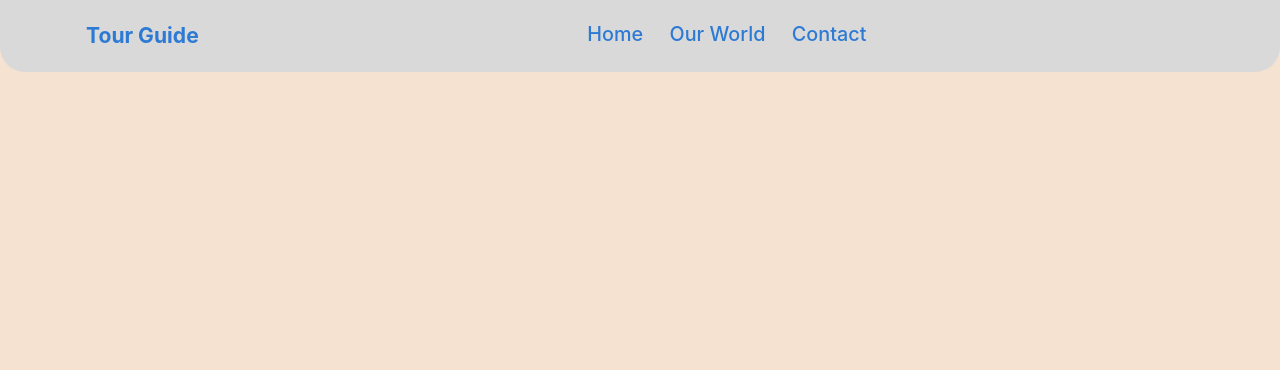
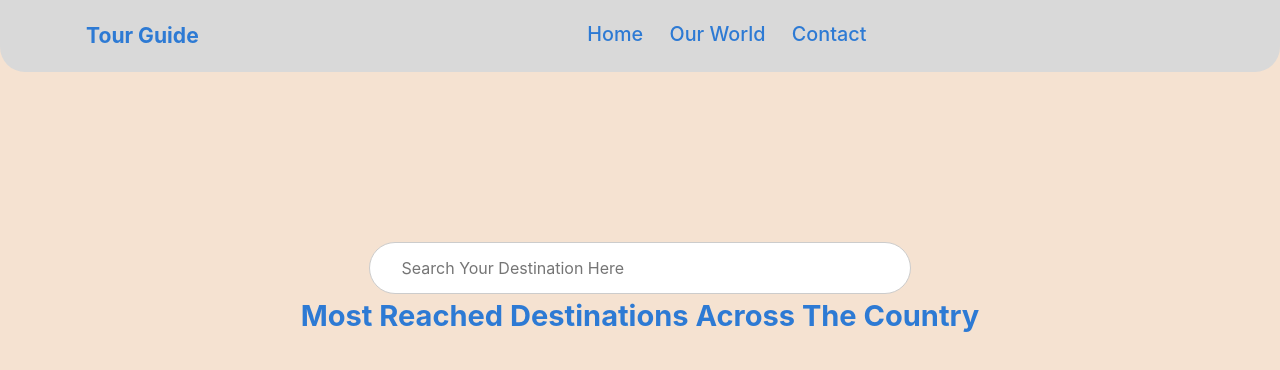
Before and after one commit to Ken104-web/Tourguide, a React (Vite) app in the folder client/: page /guide in a window 1280 px wide. Shown: the top 370 px of the page. Built offline with nearby package versions, Linux system fonts and the light colour scheme; no server answers.

Commit message:
added search form

```diff
--- a/client/src/App.jsx
+++ b/client/src/App.jsx
@@ -3,6 +3,7 @@ import {Route, Routes} from "react-router-dom";
 import LandingPage from './component/landingpage';
 import SignupForm from './component/sign';
 import Navbar from './Navbar/Navbar';
+import Search from './search/search';
 function App() {
 
   return (
--- a/client/src/Navbar/Navbar.jsx
+++ b/client/src/Navbar/Navbar.jsx
@@ -1,9 +1,12 @@
 import react from "react";
 import { Link } from 'react-router-dom';
 import './Navbar.css';
+import Search from "../search/search";
+
 
 function Navbar(){
     return(
+        <div>
         <div className="Nav">
             <div className="bar">
             <i className="fa-solid fa-plane"></i>
@@ -14,8 +17,10 @@ function Navbar(){
         <Link to='/world'>Our World</Link>
         <Link to='/contact'>Contact</Link>
       </div>
+        </div>
+        <Search />
+        </div>
 
-        </div>
     )
 
 }
--- /dev/null
+++ b/client/src/search/search.css
@@ -0,0 +1,26 @@
+.search .bar {
+margin-top: -13.5rem;
+}
+.search .bar p {
+    font-size: 2.2rem;
+    font-weight: bold;
+    color: #2d7ad4;
+}
+.search .bar input {
+    margin-top: 1.5rem;
+    width: 80%;
+    padding: 0px 32px;
+    border-radius: 120px;
+    border: 1px solid #ccc;
+    line-height: 50px;
+    font-size: 16px;
+}
+/* .search .bar {
+    margin-top: 1.5rem;
+    width: 50%;
+    padding: 0px 32px;
+    border-radius: 120px;
+    border: 1px solid #ccc;
+    line-height: 50px;
+    font-size: 16px;
+} */
--- /dev/null
+++ b/client/src/search/search.jsx
@@ -0,0 +1,33 @@
+import { useState, useEffect } from "react"
+import "./search.css"
+
+function Search(){
+const [issearch, setIsSearch] = useState([])
+const [isSite, setIsSite] = useState(null)
+
+useEffect(() => {
+    fetch("/api/world")
+    .then((r) => r.json())
+    .then((data) => console.log(data));
+}, [])
+
+const handleSearchSite = (e) => {
+    const searchedSite = e.target.value;
+    setIsSearch(searchedSite)
+};
+return(
+    <div className="search">
+        <div className="bar">
+            <input
+            type="text"
+            placeholder="Search your destination here"
+            value={issearch}
+            onChange={handleSearchSite}
+            />
+        <p>Most reached destinations across the country</p>
+        </div>
+    </div>
+)
+}
+
+export default Search;
```
